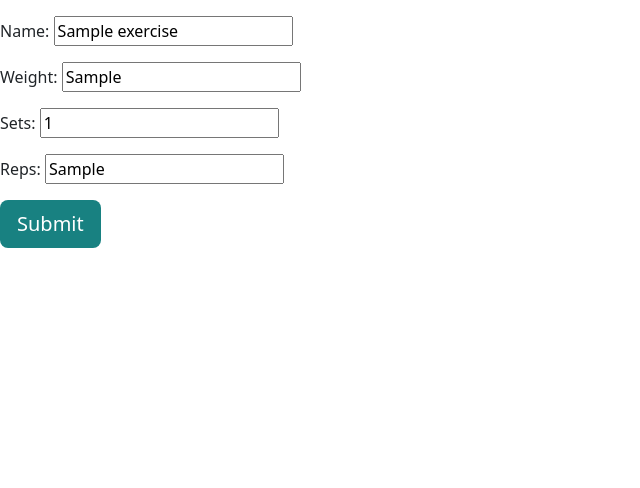
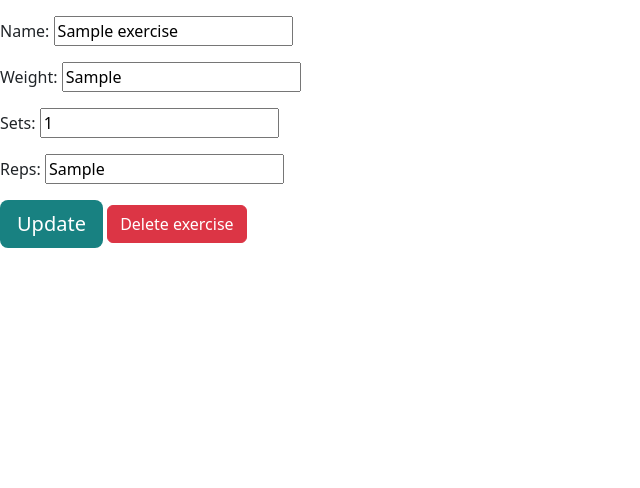
Before and after one commit to DavidFB94/gym-tracker, a Django app: page /edit_exercise/1/ in a window 1280 px wide. Shown: the part 152-640 px from the top of the page, without its empty margins (0-640 px from the left). Run offline with Django 4.2, Linux system fonts and the light colour scheme; a user stored in the database is signed in; tables that the repository leaves empty hold one stand-in row (values such as "Sample post"); parts of the project's set-up code (start-up, migrations or seed data) failed here and were passed over.

Commit message:
Add delete option with modal in edit_exercise.html

```diff
--- a/home/templates/home/edit_exercise.html
+++ b/home/templates/home/edit_exercise.html
@@ -7,8 +7,29 @@
 <form action="{% url 'edit_exercise' exercise.id %}" id="exerciseForm" method="post" class="mt-5">
     {{ exercise_form.as_p }}
     {% csrf_token %}
-    <button id="submitButton" type="submit" class="btn btn-signup btn-lg">Submit</button>
+    <button id="submitButton" type="submit" class="btn btn-signup btn-lg">Update</button>
+        <button type="button" class="btn btn-danger" data-bs-toggle="modal" data-bs-target="#delete-confirmation">
+        Delete exercise
+    </button>
 </form>
+<!-- Modal delete confirmation -->
+<div class="modal fade" id="delete-confirmation" tabindex="-1" aria-labelledby="delete-confirmation-modal-label"
+    aria-hidden="true">
+    <div class="modal-dialog modal-dialog-centered modal-lg">
+        <div class="modal-content">
+            <div class="modal-header">
+                <h2 class="modal-title fs-5" id="delete-confirmation-modal-label">
+                    Delete confirmation
+                </h2>
+                <button type="button" class="btn-close" data-bs-dismiss="modal" aria-label="Close"></button>
+            </div>
+            <div class="modal-body">
+                <p>Permanently delete {{exercise.name}}?</p>
+            </div>
+            <div class="modal-footer">
+                <button type="button" class="btn btn-secondary" data-bs-dismiss="modal">No</button>
+                <a href="{% url 'delete_exercise' exercise.id %}" type="button" class="btn btn-danger">Delete exercise</a>
+            </div>
 {% else %}
 <div class="row">
     <div class="col text-center">
```
